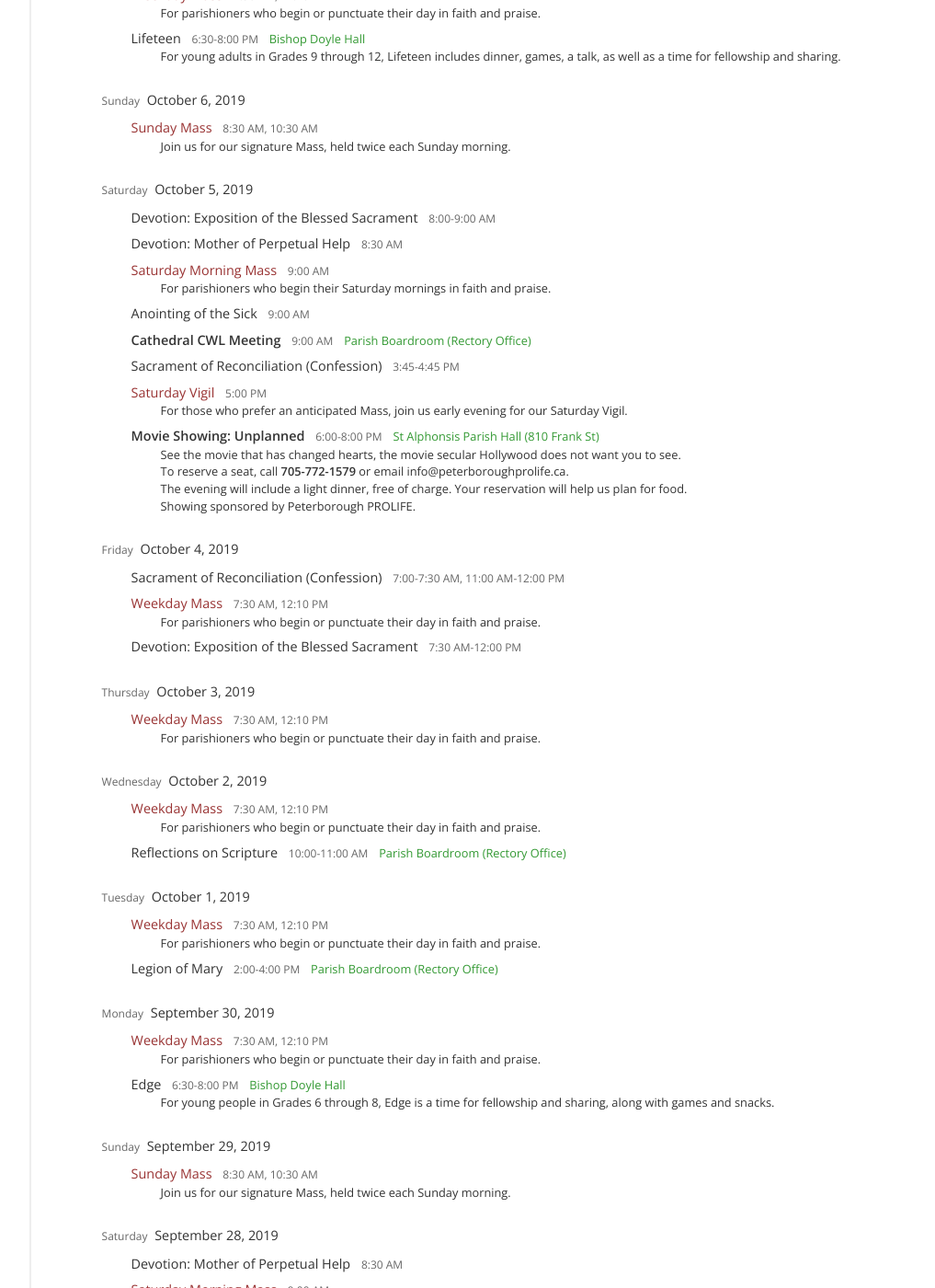
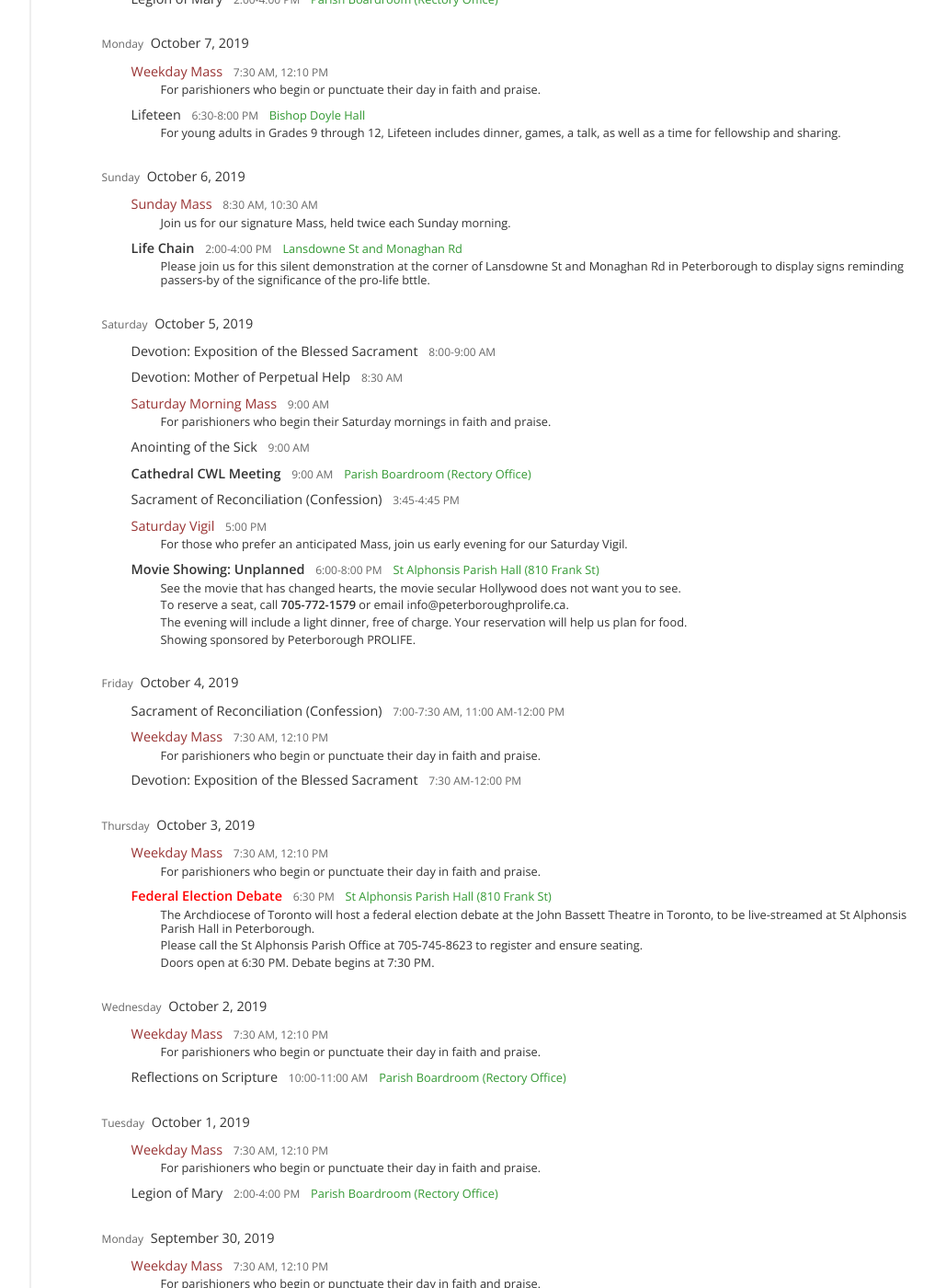
Before and after one commit to stpeterinchains/stpeterinchains.github.io, a Jekyll site: the page built from schedule.html, in a window 1280 px wide and 1400 px high, scrolled down 3606 px. Shown: the whole window at 92% size, without its empty margins (181-1198 px from the left). Built offline with Jekyll 4.4.1, drawn with Linux system fonts in a browser that asks for light colours; nearby versions of some CDN libraries; some of the changed text lies outside the part shown.

Commit message:
Added October schedule events

```diff
--- a/_data/schedule.yml
+++ b/_data/schedule.yml
@@ -190,7 +190,7 @@ calendar:
   - date: 2019-09-02
     recurring: *monday
     exclusions: [ weekday_mass ]
-    note: "Labour Day: No Mass scheduled. Office closed."
+    note: "Labour Day. No Mass scheduled. Office closed."
   - date: 2019-09-03
     recurring: *tuesday
   - date: 2019-09-04
@@ -345,6 +345,21 @@ calendar:
     recurring: *wednesday
   - date: 2019-10-03
     recurring: *thursday
+    specials:
+      - title: Federal Election Debate
+        color: red
+        descriptive: |
+          The Archdiocese of Toronto will host a federal election debate at the
+          John&nbsp;Bassett&nbsp;Theatre in Toronto, to be live-streamed at
+          St&nbsp;Alphonsis Parish&nbsp;Hall in&nbsp;Peterborough.
+
+          Please call the St&nbsp;Alphonsis Parish&nbsp;Office at 705-745-8623
+          to register and ensure&nbsp;seating.
+
+          Doors open at 6:30&nbsp;PM. Debate begins at 7:30&nbsp;PM.
+        location: St Alphonsis Parish Hall (810 Frank St)
+        time: 6:30 PM
+        ordinal: "1830"
   - date: 2019-10-04
     recurring: *friday
   - date: 2019-10-05
@@ -373,6 +388,15 @@ calendar:
         ordinal: "1800"
   - date: 2019-10-06
     recurring: *sunday
+    specials:
+      - title: Life Chain
+        descriptive: >
+          Please join us for this silent demonstration at the corner of
+          Lansdowne St and Monaghan Rd in Peterborough to display signs
+          reminding passers-by of the significance of the pro-life bttle.
+        location: Lansdowne St and Monaghan Rd
+        time: 2:00-4:00 PM
+        ordinal: "1400"
   - date: 2019-10-07
     recurring: *monday
     specials:
@@ -390,7 +414,14 @@ calendar:
   - date: 2019-10-13
     recurring: *sunday
   - date: 2019-10-14
+    note: "Thanksgiving. Office closed."
     recurring: *monday
+    exclusions: [ weekday_mass ]
+    specials:
+      - <<: *weekday_mass
+        mnemonic: weekday_mass_thanksgiving
+        time: 9:00 AM
+        ordinal: "0900"
   - date: 2019-10-15
     recurring: *tuesday
   - date: 2019-10-16
@@ -401,11 +432,18 @@ calendar:
     recurring: *friday
   - date: 2019-10-19
     recurring: *saturday
+    specials:
+      - title: Cursillo Movement
+        descriptive: See Bulletin for more information.
+        location: St Alphonsis Parish Hall (810 Frank St)
+        time: 1:00-2:30 PM
+        ordinal: "1300"
   - date: 2019-10-20
     recurring: *sunday
     specials:
       - *syro_malabar_mass
   - date: 2019-10-21
+    note: Election day.
     recurring: *monday
     specials:
       - <<: *lifeteen
```
